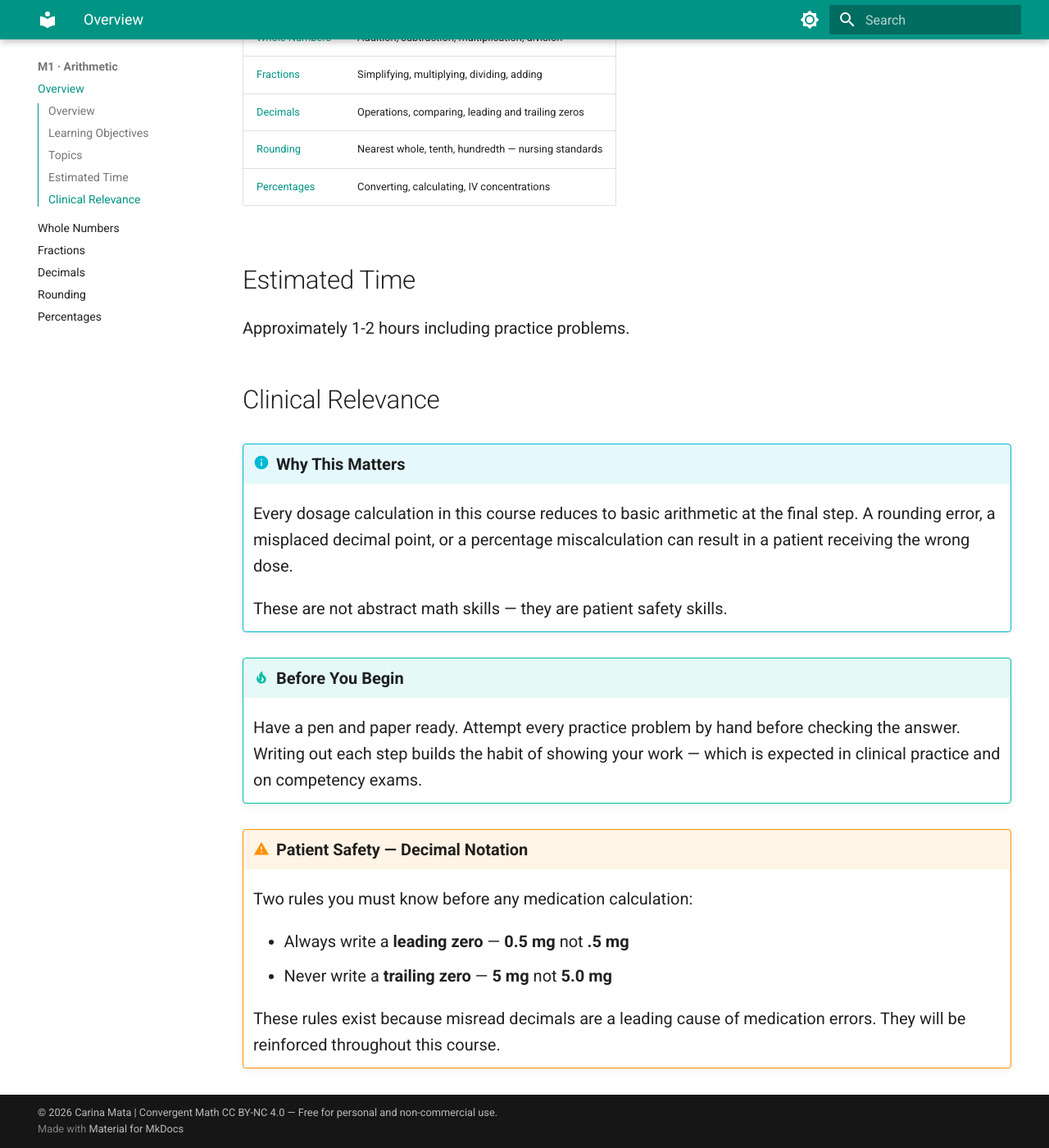
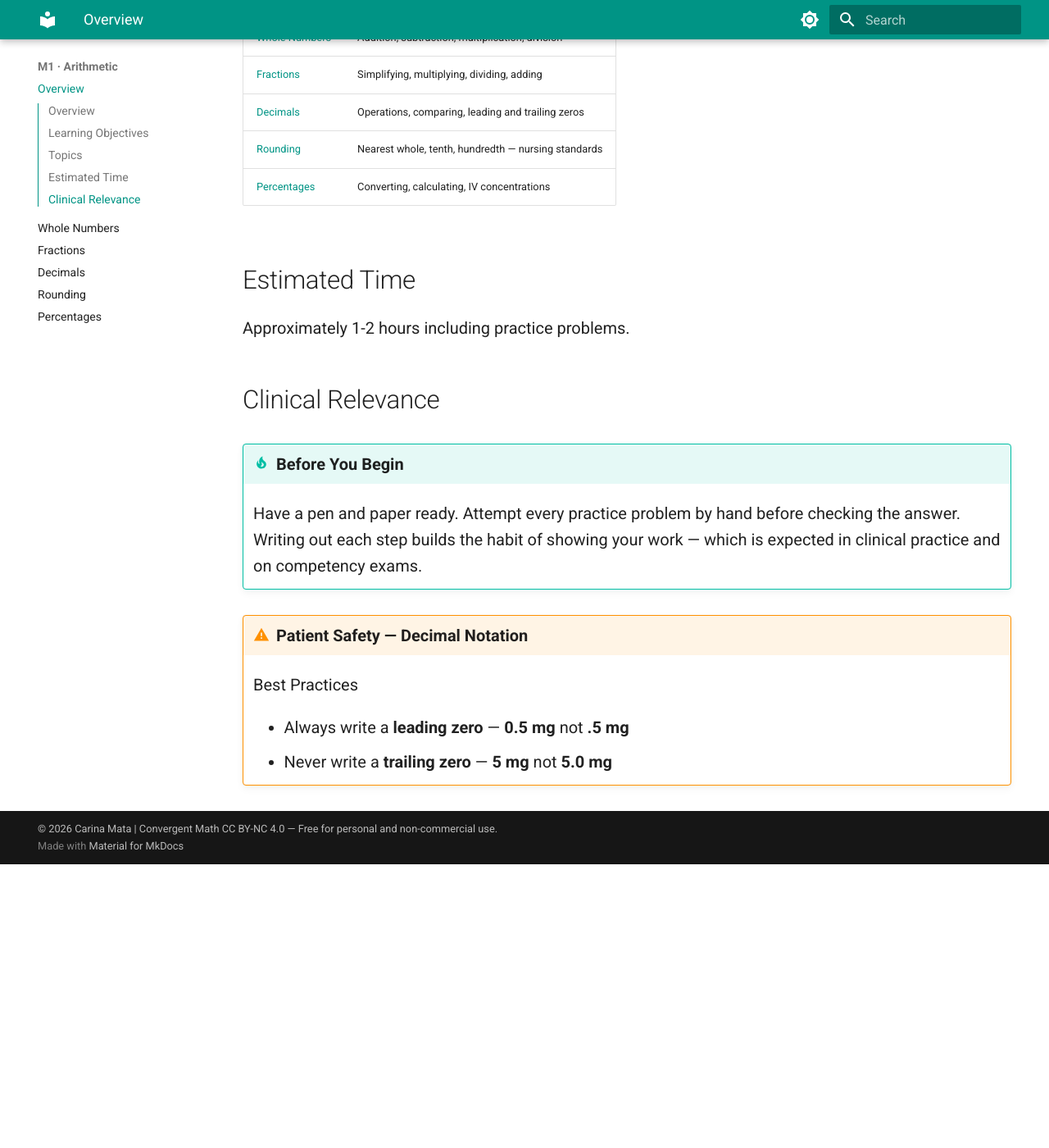
Before and after one commit to carinam17/math-foundations-nursing, an MkDocs documentation site: the page built from docs/module1/index.md, in a window 1280 px wide and 1400 px high, scrolled down 962 px. Shown: the whole window at 82% size. Built offline with MkDocs 1.6.1 and Material for MkDocs 9.7.7, drawn with Linux system fonts in a browser that asks for light colours; after the commit the page ends 2016 px from its top, so only the background shows below that; some of the changed text lies outside the part shown.

Commit message:
update formatting

```diff
--- a/docs/module1/index.md
+++ b/docs/module1/index.md
@@ -3,7 +3,7 @@
 
 ## Overview
 
-Learn about the different number types you will come across as well as math operations like multiplication and rounding.
+Learn about the different number types you will come across as well as mathematical operations like multiplication and rounding.
 
 Work through each topic in order. Or complete the checkpoint questions and skip the module if you're good to go.
 
@@ -38,14 +38,6 @@ Approximately 1-2 hours including practice problems.
 
 ## Clinical Relevance
 
-!!! info "Why This Matters"
-    Every dosage calculation in this course reduces to
-    basic arithmetic at the final step. A rounding error,
-    a misplaced decimal point, or a percentage miscalculation
-    can result in a patient receiving the wrong dose.
-
-    These are not abstract math skills — they are
-    patient safety skills.
 
 !!! tip "Before You Begin"
     Have a pen and paper ready. Attempt every practice
@@ -55,11 +47,8 @@ Approximately 1-2 hours including practice problems.
     and on competency exams.
 
 !!! warning "Patient Safety — Decimal Notation"
-    Two rules you must know before any medication calculation:
+
+    Best Practices
 
     - Always write a **leading zero** — **0.5 mg** not **.5 mg**
     - Never write a **trailing zero** — **5 mg** not **5.0 mg**
-
-    These rules exist because misread decimals are a leading
-    cause of medication errors. They will be reinforced
-    throughout this course.
```
Also changed, not shown: docs/interactive/index.md (+49 -0 lines), docs/module1/whole-numbers.md (+3 -4 lines).
